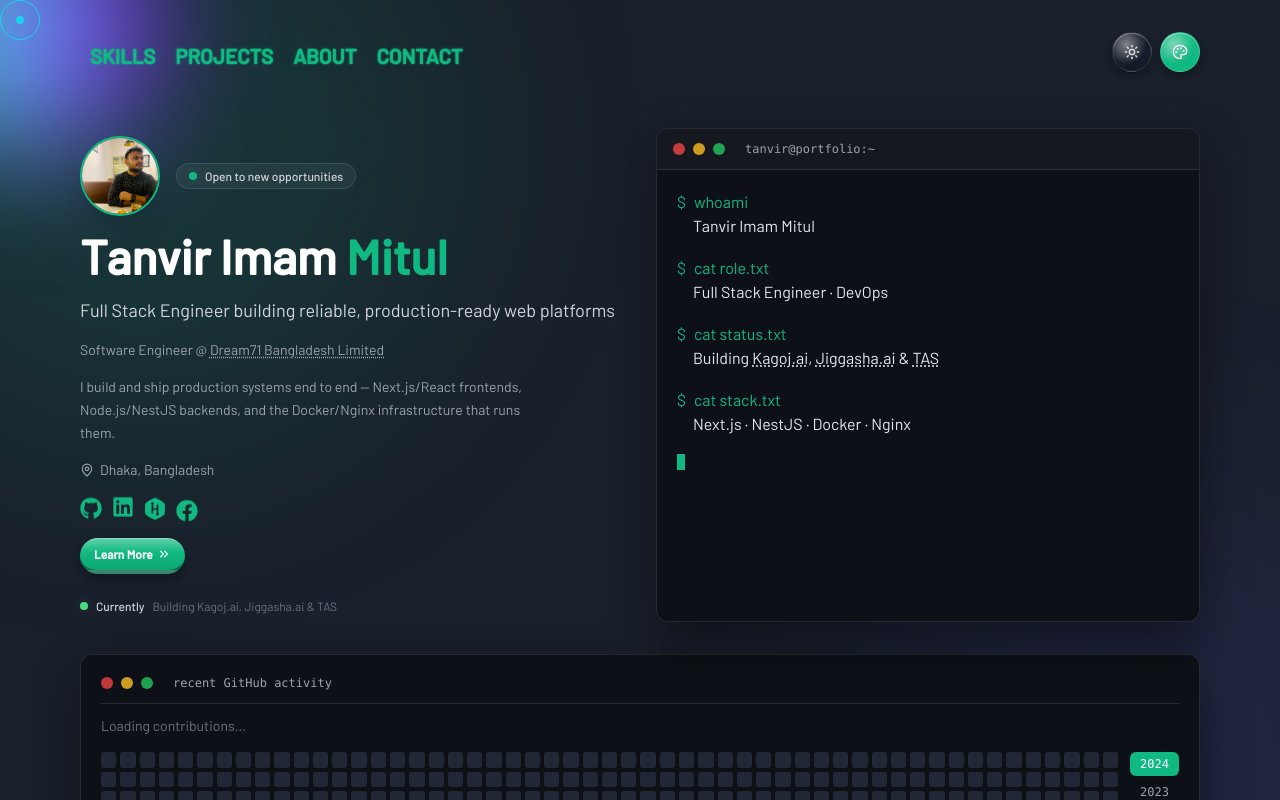
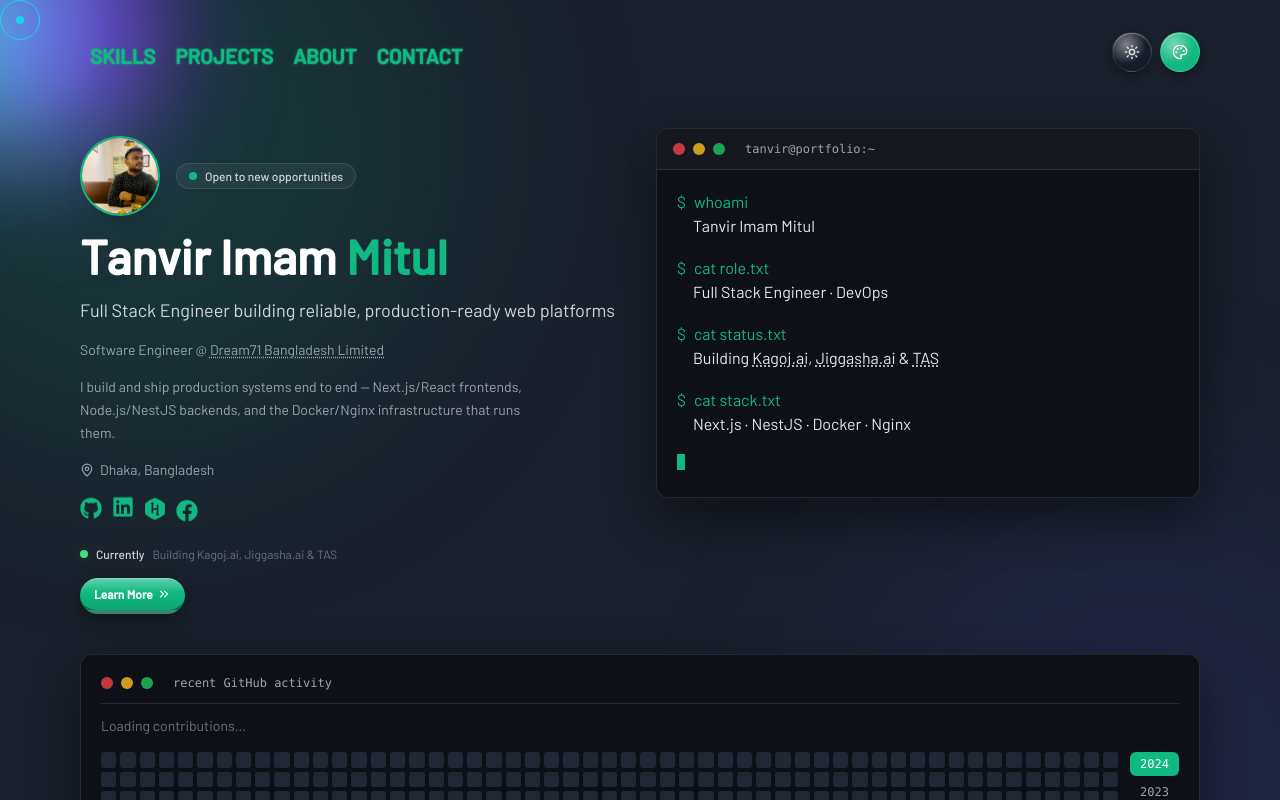
Before and after one commit to tanvirim/Portfolio, a React (Vite) app: page / in a window 1280 px wide. Shown: the top 800 px of the page. Built offline with nearby package versions, Linux system fonts and the light colour scheme.

Commit message:
Update Hero component styles and adjust Home layout for better alignment

```diff
--- a/src/components/Hero.jsx
+++ b/src/components/Hero.jsx
@@ -82,7 +82,7 @@ const Hero = ({ color = defaultColor }) => {
         </span>
       </div>
 
-      <h1 className="text-4xl sm:text-5xl font-extrabold leading-tight text-white">
+      <h1 className="text-4xl sm:text-5xl font-extrabold leading-tight text-gray-900 dark:text-white">
         Tanvir Imam <span style={{ color }}>Mitul</span>
       </h1>
 
@@ -116,6 +116,12 @@ const Hero = ({ color = defaultColor }) => {
         <SocialIcons color={color} />
       </div>
 
+      <p className="flex items-center gap-2 text-xs text-gray-500 mt-2">
+        <Dot color="#4ade80" />
+        <span className="font-medium text-gray-300">Currently</span>{" "}
+        Building Kagoj.ai, Jiggasha.ai &amp; TAS
+      </p>
+
       <div className="flex flex-wrap items-center gap-3">
         <button
           className="game-btn text-xs font-bold flex items-center gap-1 px-3.5 py-2 text-white rounded-full"
@@ -126,12 +132,6 @@ const Hero = ({ color = defaultColor }) => {
           <ChevronsRight size={14} />
         </button>
       </div>
-
-      <p className="flex items-center gap-2 text-xs text-gray-500 mt-2">
-        <Dot color="#4ade80" />
-        <span className="font-medium text-gray-300">Currently</span>{" "}
-        Building Kagoj.ai, Jiggasha.ai &amp; TAS
-      </p>
 
       <Dialog open={isOpen} onOpenChange={setIsOpen}>
         <DialogContent
--- a/src/pages/Home.jsx
+++ b/src/pages/Home.jsx
@@ -101,7 +101,7 @@ const Home = () => {
         </div>
 
         <section id="about" className="relative pb-16 order-1 lg:order-none">
-          <div className="grid grid-cols-1 lg:grid-cols-2 gap-8 items-stretch mt-6">
+          <div className="grid grid-cols-1 lg:grid-cols-2 gap-8 items-start mt-6">
             <Hero color={color} />
             <TerminalIntro color={color} />
           </div>
```
